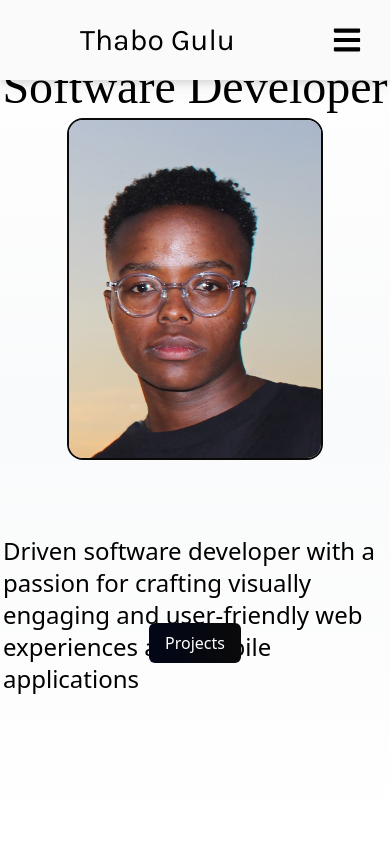
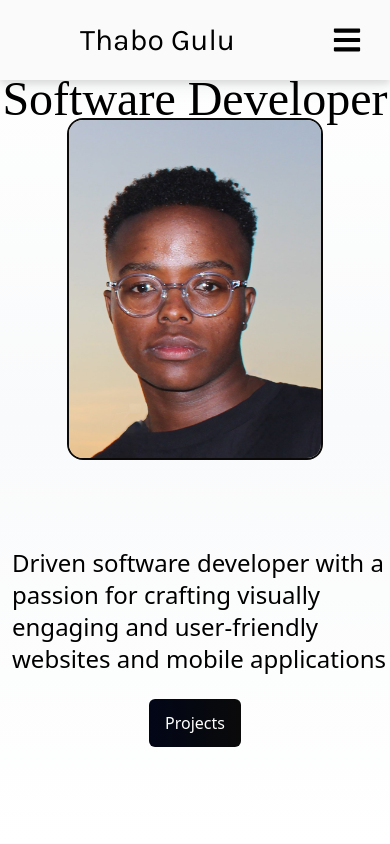
Before and after one commit to tgulu/Portfolio, a React (Create React App) app: page / in a window 390 px wide. Shown: the top 844 px of the page. Built offline with nearby package versions, Linux system fonts and the light colour scheme; a web font is replaced by a local one.

Commit message:
center about me text for small screens

```diff
--- a/src/components/Home.jsx
+++ b/src/components/Home.jsx
@@ -19,9 +19,9 @@ const Home = () => {
             Software Developer
           </h1>
 
-          <p className="text-black sm:absolute sm:top-40  items-center sm:items-start w-96 sm:h-96 relative top-96 lg:top-72 text-2xl font-thin ">
+          <p className="text-black sm:absolute sm:top-40 ml-5 lg:ml-0 items-center sm:items-start w-full  lg:w-3/5 sm:h-96 relative top-96 lg:top-72 text-2xl font-thin ">
             Driven software developer with a passion for crafting visually
-            engaging and user-friendly web experiences and mobile applications
+            engaging and user-friendly websites and mobile applications
           </p>
 
           <div>
@@ -30,7 +30,7 @@ const Home = () => {
               //    change to projects when you re-factor portfolio page  to="projects"
               smooth
               duration={500}
-              className="text-white w-fit h-10 px-4 py-3 my-6 flex items-center rounded-md relative top-72 lg:top-10 bg-gradient-to-r from-[#020617] to-[#0a0a0a] hover:scale-110 cursor-pointer group"
+              className="text-white w-fit h-12 px-4 py-3 my-6 flex items-center rounded-md relative top-96 lg:-top-5 bg-gradient-to-r from-[#020617] to-[#0a0a0a] hover:scale-110 cursor-pointer  "
             >
               Projects
             </Link>
```
